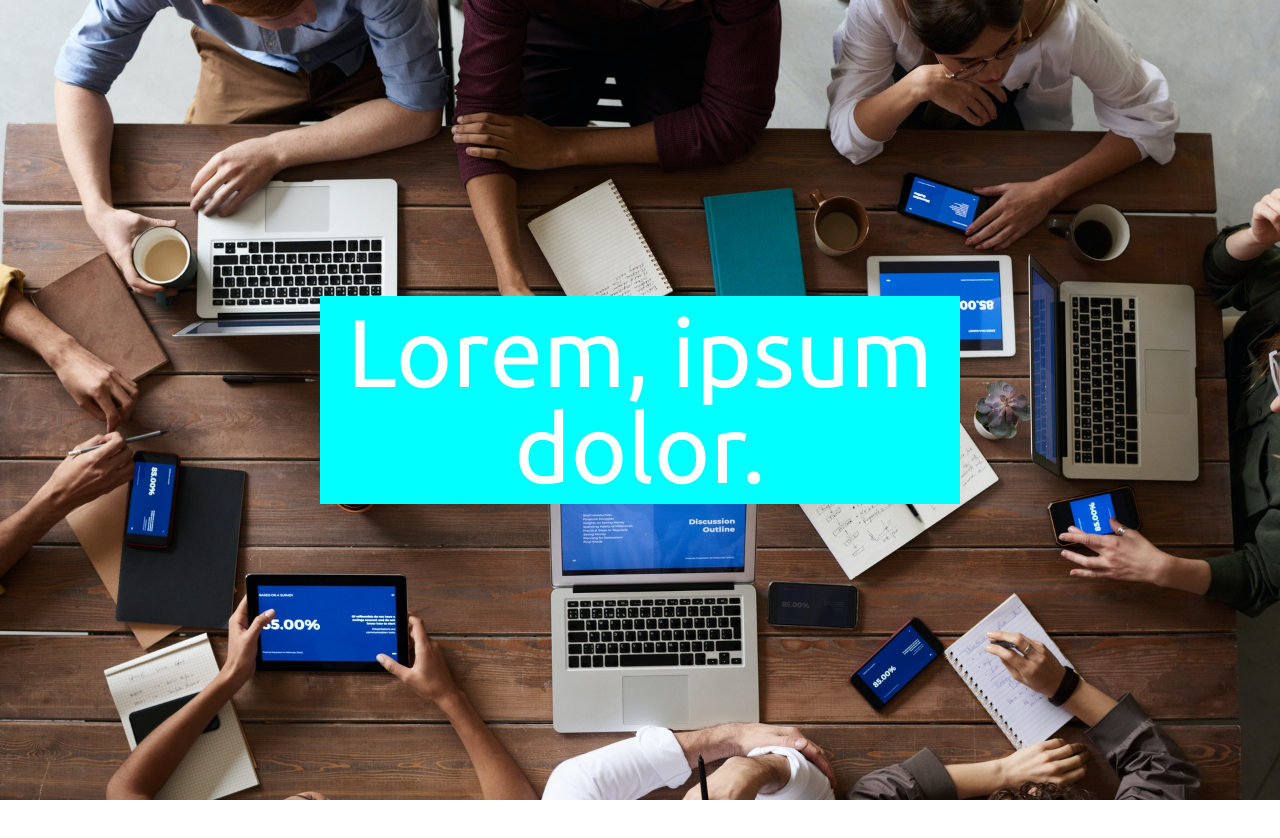
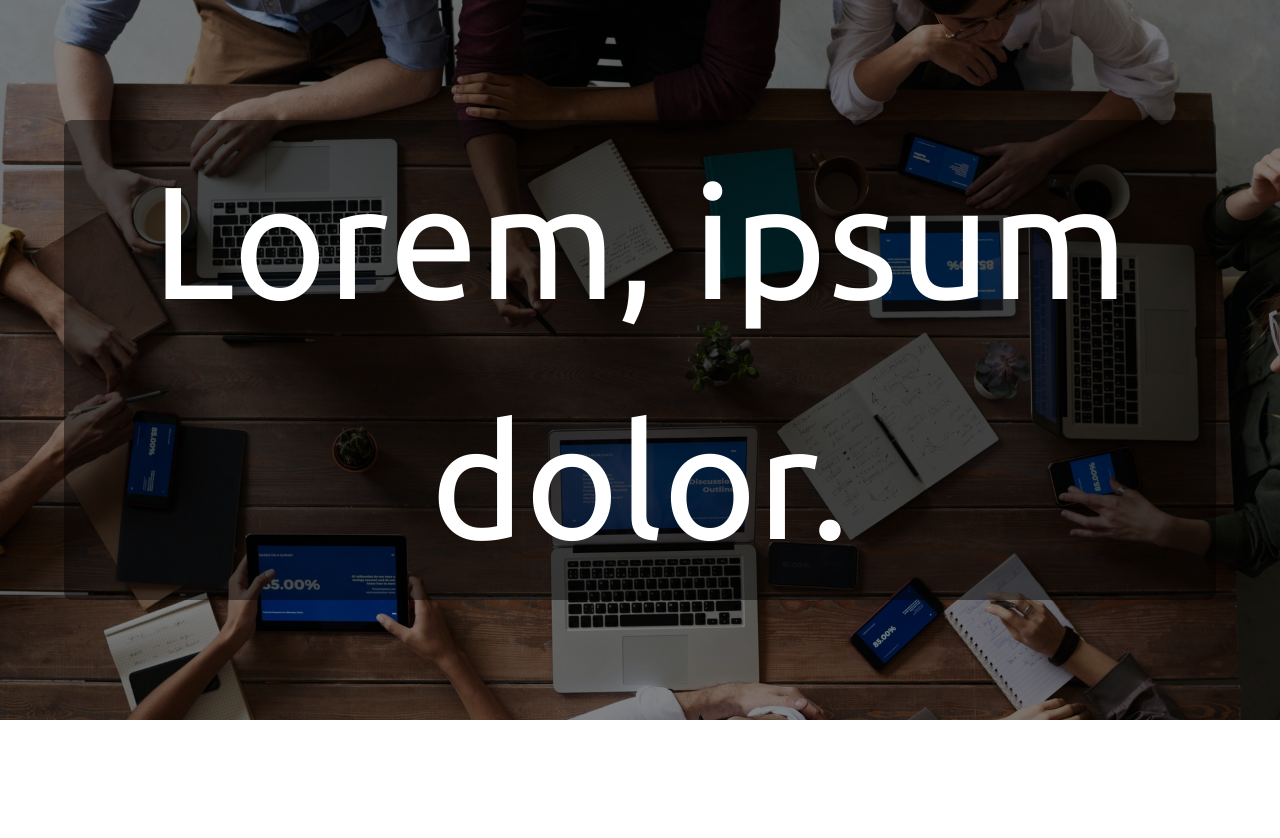
Before and after one commit to Aghon5304/page, a plain HTML site: page index.html in a window 1280 px wide. Shown: the top 838 px of the page. Drawn offline with Linux system fonts and the light colour scheme.

Commit message:
header::before added

```diff
--- a/css/style.css
+++ b/css/style.css
@@ -5,24 +5,53 @@ body{
     height: 400vh;
 }
 header{
-    height: 100vh;
+    height: 90vh;
+    position: relative;
+    color: white;
     /* background-image: url('../assets/img/bg_header.jpg'); */
     /* background-repeat: no-repeat; */
     /* background-position: center; */
     /* background-size: cover; */
     /* background-color: #fff; */
     background: center/cover url('../assets/img/bg_header.jpg');
-    background-attachment: fixed;
+    /* background-attachment: fixed; */
+}
+
+header::before{
+    content: '';
+    display: block;
+    position: absolute;
+    width: 100%;
+    height: 100%;
+    background-color: rgba(0, 0, 0, 0.486);
 }
 
 header h1{
-    font-size: 6rem;
-    padding: 0.5rem;
+    font-size: 4rem;
     text-align: center;
     position: absolute;
+    line-height: 150%;
+    width: 90%;
     top: 50%;
     left: 50%;
     transform: translate(-50%, -50%);
-    background-color: aqua;
+    /* text-shadow: 0px 0px 15px black; */
+    background-color: rgba(0, 0, 0, 0.452) ;
+    border-radius: .5rem;
     color: #fff;
 }
+
+@media screen and (min-width: 700px) {
+
+    header h1{
+        font-size: 8rem;
+    }
+
+}
+@media screen and (min-width: 1024px) {
+
+    header h1{
+        font-size: 10rem;
+    }
+
+}
```
